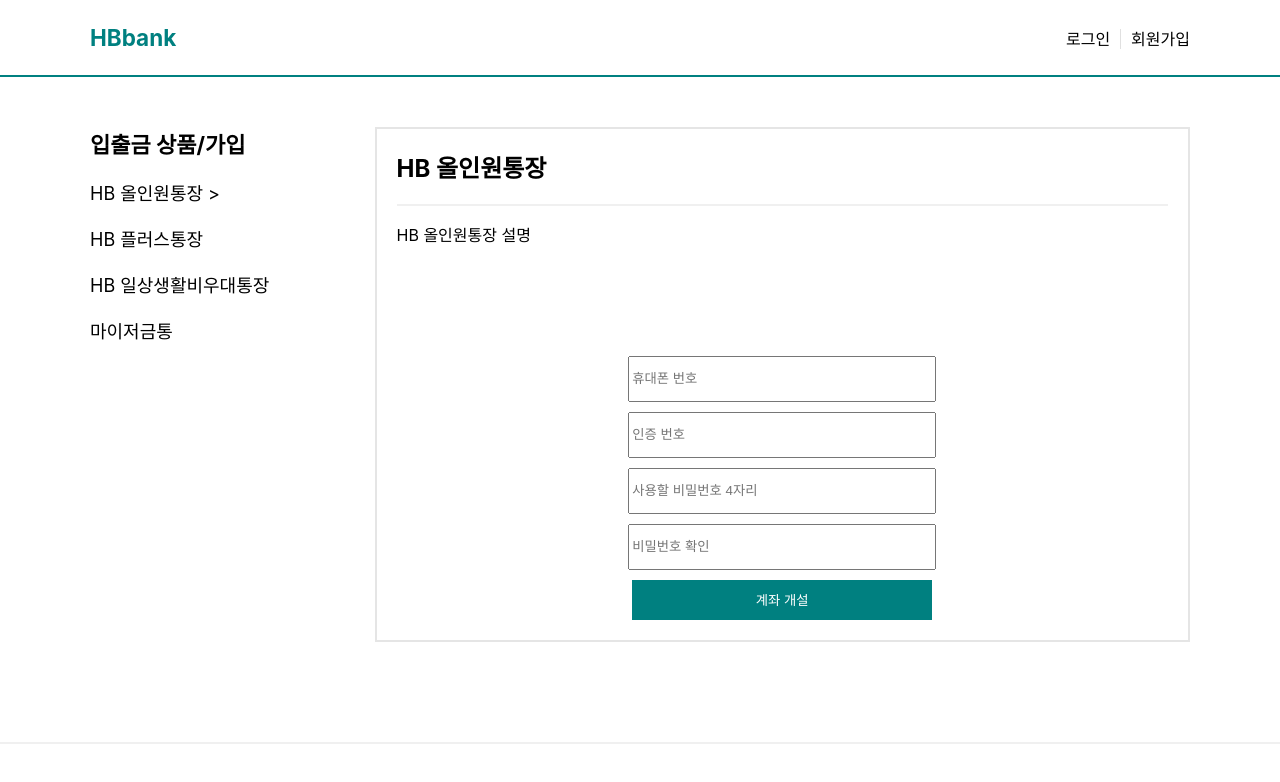
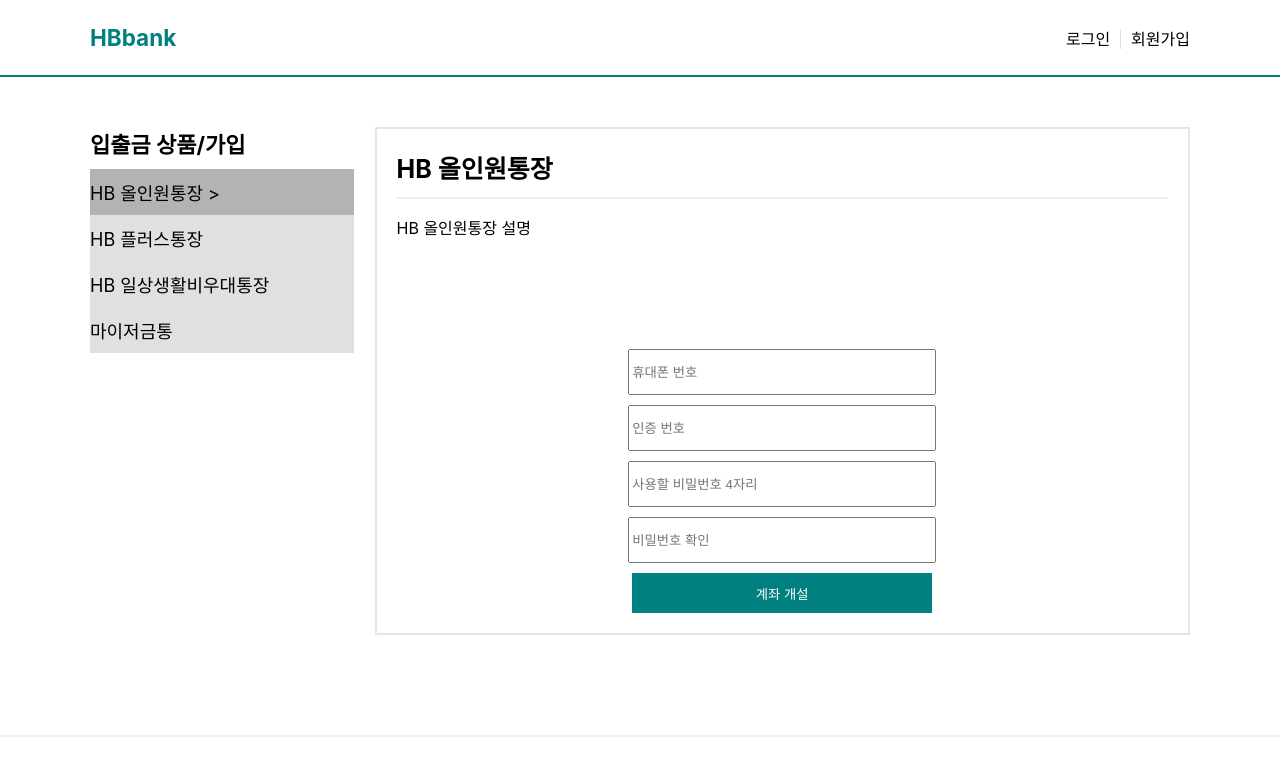
Before and after one commit to baehoonbae/bank-project, a React (Create React App) app in the folder frontend/create-react-app/: page /create in a window 1280 px wide. Both pictures are taken after a click on the element "HB 올인원통장". Shown: the top 782 px of the page. Built offline with nearby package versions, Linux system fonts and the light colour scheme.

Commit message:
feat: 계좌 개설 페이지에 메뉴 선택 기능 추가

```diff
--- a/frontend/create-react-app/src/views/CreateAccount.js
+++ b/frontend/create-react-app/src/views/CreateAccount.js
@@ -5,17 +5,17 @@ import Styles from '../styles/Styles.js';
 
 function CreateAccount() {
 
-  const [accounts, setAccounts] = useState([
+  const [menus, setMenus] = useState([
     { name: "HB 올인원통장", description: "HB 올인원통장 설명" },
     { name: "HB 플러스통장", description: "HB 플러스통장 설명" },
     { name: "HB 일상생활비우대통장", description: "HB 일상생활비우대통장 설명" },
     { name: "마이저금통", description: "마이저금통 설명" },
   ]);
-  const [selectedAccount, setSelectedAccount] = useState(null);
-  const { inputStyle, buttonStyle } = Styles();
+  const [selectedMenu, setSelectedMenu] = useState(null);
+  const { inputStyle, buttonStyle, menuStyle, selectedMenuStyle, selectedMenuNameStyle } = Styles();
 
-  const handleClick = (account) => {
-    setSelectedAccount(account);
+  const handleClick = (menu) => {
+    setSelectedMenu(menu);
   };
 
   return (
@@ -28,20 +28,19 @@ function CreateAccount() {
             <header style={{ marginBottom: '10px' }}>
               <span style={{ color: 'black', fontWeight: 'bold', fontSize: '22px' }} >입출금 상품/가입 </span>
             </header>
-            {accounts.map((account, index) => (
+            {menus.map((menu, index) => (
               <p key={index}
-                style={{ cursor: 'pointer', fontSize: '18px', margin: 0, padding: '10px 0' }}
-                className={selectedAccount === account ? 'selectedAccount' : ''}
-                onClick={() => handleClick(account)}>
-                {account.name} {selectedAccount === account && '>'}
+                style={selectedMenu === menu ? selectedMenuStyle : menuStyle}
+                onClick={() => handleClick(menu)}>
+                {menu.name} {selectedMenu === menu && '>'}
               </p>
             ))}
           </div>
-          {selectedAccount &&
+          {selectedMenu &&
             <div style={{ flex: 7, border: '2px solid rgb(229, 229, 229)', padding: '20px', textAlign: 'left' }}>
-              <h2 style={{ marginTop: '0px' }}>{selectedAccount.name}</h2>
-              <div style={{ borderTop: '2px solid #F0F0F0', width: '100%', margin: '0' }}></div>
-              <p style={{ marginBottom: '100px' }}>{selectedAccount.description}</p>
+              <span style={selectedMenuNameStyle}>{selectedMenu.name}</span>
+              <div style={{ borderTop: '2px solid #F0F0F0', width: '100%', marginTop: '12px' }}></div>
+              <p style={{ marginBottom: '100px' }}>{selectedMenu.description}</p>
               <div style={{ display: 'flex', flexDirection: 'column', alignItems: 'center' }}>
                 <label><input type="tel" placeholder='휴대폰 번호' style={inputStyle}></input><br /></label>
                 <label><input type="text" placeholder='인증 번호' style={inputStyle} ></input><br /></label>
```
